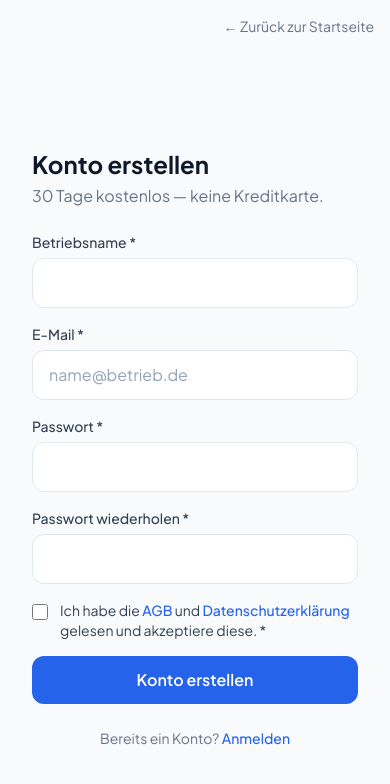
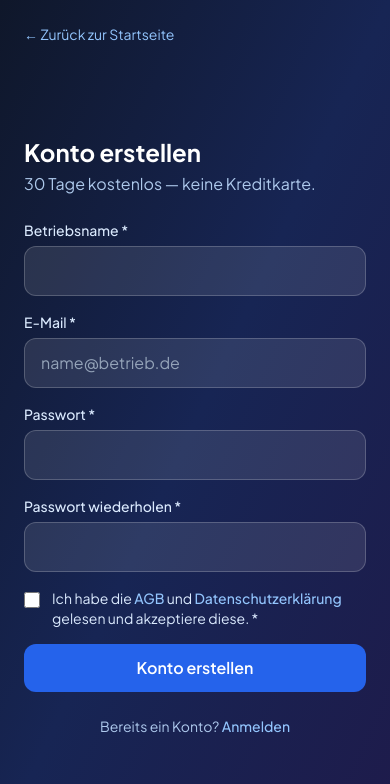
Before and after one commit to sakasolutions/dokuhero, a Next.js app: page /register in a window 390 px wide. Shown: the top 784 px of the page. Built offline with nearby package versions, Linux system fonts and the light colour scheme.

Commit message:
feat: login/register split-layout wiederhergestellt

```diff
--- a/app/(auth)/login/LoginForm.tsx
+++ b/app/(auth)/login/LoginForm.tsx
@@ -6,10 +6,18 @@ import { useRouter, useSearchParams } from "next/navigation";
 import { signIn } from "next-auth/react";
 
 const inputClass =
-  "w-full rounded-xl border border-slate-200 px-4 py-3 text-slate-900 placeholder:text-slate-400 focus:outline-none focus:ring-2 focus:ring-blue-500";
+  "w-full rounded-xl border px-4 py-3 focus:outline-none focus:ring-2 " +
+  "border-white/20 bg-white/10 text-white placeholder:text-slate-400 focus:ring-blue-400 " +
+  "lg:border-slate-200 lg:bg-white lg:text-slate-900 lg:placeholder:text-slate-400 lg:focus:ring-blue-500";
 
 const btnPrimary =
   "w-full rounded-xl bg-blue-600 py-3 font-semibold text-white transition-colors hover:bg-blue-700 disabled:opacity-60";
+
+const labelClass =
+  "mb-1.5 block text-sm font-medium text-blue-100 lg:text-slate-700";
+
+const labelInlineClass =
+  "text-sm font-medium text-blue-100 lg:text-slate-700";
 
 function LoginFormInner() {
   const router = useRouter();
@@ -54,34 +62,34 @@ function LoginFormInner() {
     }
   }
 
+  const bannerClass =
+    "mb-4 rounded-xl border px-4 py-3 text-sm " +
+    "border-emerald-400/35 bg-emerald-500/10 text-emerald-100 " +
+    "lg:border-emerald-200 lg:bg-emerald-50 lg:text-emerald-800";
+
   return (
     <div className="w-full min-w-0">
       {registered === "1" && (
-        <div
-          className="mb-4 rounded-xl border border-emerald-200 bg-emerald-50 px-4 py-3 text-sm text-emerald-800"
-          role="status"
-        >
+        <div className={bannerClass} role="status">
           Registrierung erfolgreich. Du kannst dich jetzt anmelden.
         </div>
       )}
       {reset === "1" && (
-        <div
-          className="mb-4 rounded-xl border border-emerald-200 bg-emerald-50 px-4 py-3 text-sm text-emerald-800"
-          role="status"
-        >
+        <div className={bannerClass} role="status">
           Passwort wurde geändert. Du kannst dich jetzt anmelden.
         </div>
       )}
 
-      <h1 className="text-2xl font-bold text-slate-900">Willkommen zurück</h1>
-      <p className="mt-1 text-slate-500">Meld dich in deinem Konto an.</p>
+      <h1 className="text-2xl font-bold text-white lg:text-slate-900">
+        Willkommen zurück
+      </h1>
+      <p className="mt-1 text-blue-200/90 lg:text-slate-500">
+        Meld dich in deinem Konto an.
+      </p>
 
       <form onSubmit={handleSubmit} className="mt-6 space-y-4">
         <div>
-          <label
-            htmlFor="login-email"
-            className="mb-1.5 block text-sm font-medium text-slate-700"
-          >
+          <label htmlFor="login-email" className={labelClass}>
             E-Mail
           </label>
           <input
@@ -98,15 +106,12 @@ function LoginFormInner() {
         </div>
         <div>
           <div className="mb-1.5 flex flex-wrap items-center justify-between gap-x-2 gap-y-1">
-            <label
-              htmlFor="login-password"
-              className="text-sm font-medium text-slate-700"
-            >
+            <label htmlFor="login-password" className={labelInlineClass}>
               Passwort
             </label>
             <Link
               href="/passwort-vergessen"
-              className="text-sm text-blue-600 hover:text-blue-700 hover:underline"
+              className="text-sm text-blue-300 hover:text-white hover:underline lg:text-blue-600 lg:hover:text-blue-700"
             >
               Passwort vergessen?
             </Link>
@@ -123,7 +128,10 @@ function LoginFormInner() {
           />
         </div>
         {error && (
-          <p className="text-sm text-red-600" role="alert">
+          <p
+            className="text-sm text-red-300 lg:text-red-600"
+            role="alert"
+          >
             {error}
           </p>
         )}
@@ -132,11 +140,11 @@ function LoginFormInner() {
         </button>
       </form>
 
-      <p className="mt-6 text-center text-sm text-slate-500">
+      <p className="mt-6 text-center text-sm text-blue-200/90 lg:text-slate-500">
         Noch kein Konto?{" "}
         <Link
           href="/register"
-          className="font-medium text-blue-600 hover:text-blue-700 hover:underline"
+          className="font-medium text-blue-300 hover:text-white hover:underline lg:text-blue-600 lg:hover:text-blue-700"
         >
           Registrieren
         </Link>
@@ -150,10 +158,10 @@ export function LoginForm() {
     <Suspense
       fallback={
         <div className="w-full space-y-4 animate-pulse">
-          <div className="h-8 w-48 rounded bg-slate-200" />
-          <div className="h-4 w-full rounded bg-slate-200" />
-          <div className="h-12 w-full rounded-xl bg-slate-200" />
-          <div className="h-12 w-full rounded-xl bg-slate-200" />
+          <div className="h-8 w-48 rounded bg-white/20 lg:bg-slate-200" />
+          <div className="h-4 w-full rounded bg-white/15 lg:bg-slate-200" />
+          <div className="h-12 w-full rounded-xl bg-white/15 lg:bg-slate-200" />
+          <div className="h-12 w-full rounded-xl bg-white/15 lg:bg-slate-200" />
         </div>
       }
     >
--- a/app/(auth)/register/RegisterForm.tsx
+++ b/app/(auth)/register/RegisterForm.tsx
@@ -8,10 +8,18 @@ import { zodResolver } from "@hookform/resolvers/zod";
 import { z } from "zod";
 
 const inputClass =
-  "w-full rounded-xl border border-slate-200 px-4 py-3 text-slate-900 placeholder:text-slate-400 focus:outline-none focus:ring-2 focus:ring-blue-500";
+  "w-full rounded-xl border px-4 py-3 focus:outline-none focus:ring-2 " +
+  "border-white/20 bg-white/10 text-white placeholder:text-slate-400 focus:ring-blue-400 " +
+  "lg:border-slate-200 lg:bg-white lg:text-slate-900 lg:placeholder:text-slate-400 lg:focus:ring-blue-500";
 
 const btnPrimary =
   "w-full rounded-xl bg-blue-600 py-3 font-semibold text-white transition-colors hover:bg-blue-700 disabled:opacity-60";
+
+const labelClass =
+  "mb-1.5 block text-sm font-medium text-blue-100 lg:text-slate-700";
+
+const linkOnDark =
+  "font-medium text-blue-300 hover:text-white hover:underline lg:text-blue-600 lg:hover:text-blue-700";
 
 const registerSchema = z
   .object({
@@ -30,6 +38,8 @@ const registerSchema = z
       "Bitte bestätigen, dass du die AGB und die Datenschutzerklärung gelesen hast und akzeptierst.",
     path: ["acceptAgb"],
   });
+
+const fieldErrorClass = "mt-1 text-sm text-red-300 lg:text-red-600";
 
 export function RegisterForm() {
   const router = useRouter();
@@ -85,10 +95,17 @@ export function RegisterForm() {
     router.push("/login?registered=1");
   }
 
+  const formErrorBox =
+    "rounded-xl border px-4 py-3 text-sm " +
+    "border-red-400/40 bg-red-500/10 text-red-100 " +
+    "lg:border-red-200 lg:bg-red-50 lg:text-red-700";
+
   return (
     <div className="w-full min-w-0">
-      <h1 className="text-2xl font-bold text-slate-900">Konto erstellen</h1>
-      <p className="mt-1 text-slate-500">
+      <h1 className="text-2xl font-bold text-white lg:text-slate-900">
+        Konto erstellen
+      </h1>
+      <p className="mt-1 text-blue-200/90 lg:text-slate-500">
         30 Tage kostenlos — keine Kreditkarte.
       </p>
 
@@ -98,19 +115,13 @@ export function RegisterForm() {
         noValidate
       >
         {formError ? (
-          <p
-            className="rounded-xl border border-red-200 bg-red-50 px-4 py-3 text-sm text-red-700"
-            role="alert"
-          >
+          <p className={formErrorBox} role="alert">
             {formError}
           </p>
         ) : null}
 
         <div>
-          <label
-            htmlFor="reg-name"
-            className="mb-1.5 block text-sm font-medium text-slate-700"
-          >
+          <label htmlFor="reg-name" className={labelClass}>
             Betriebsname *
           </label>
           <input
@@ -121,15 +132,12 @@ export function RegisterForm() {
             {...register("name")}
           />
           {errors.name?.message ? (
-            <p className="mt-1 text-sm text-red-600">{errors.name.message}</p>
+            <p className={fieldErrorClass}>{errors.name.message}</p>
           ) : null}
         </div>
 
         <div>
-          <label
-            htmlFor="reg-email"
-            className="mb-1.5 block text-sm font-medium text-slate-700"
-          >
+          <label htmlFor="reg-email" className={labelClass}>
             E-Mail *
           </label>
           <input
@@ -141,15 +149,12 @@ export function RegisterForm() {
             {...register("email")}
           />
           {errors.email?.message ? (
-            <p className="mt-1 text-sm text-red-600">{errors.email.message}</p>
+            <p className={fieldErrorClass}>{errors.email.message}</p>
           ) : null}
         </div>
 
         <div>
-          <label
-            htmlFor="reg-password"
-            className="mb-1.5 block text-sm font-medium text-slate-700"
-          >
+          <label htmlFor="reg-password" className={labelClass}>
             Passwort *
           </label>
           <input
@@ -160,17 +165,12 @@ export function RegisterForm() {
             {...register("password")}
           />
           {errors.password?.message ? (
-            <p className="mt-1 text-sm text-red-600">
-              {errors.password.message}
-            </p>
+            <p className={fieldErrorClass}>{errors.password.message}</p>
           ) : null}
         </div>
 
         <div>
-          <label
-            htmlFor="reg-password-confirm"
-            className="mb-1.5 block text-sm font-medium text-slate-700"
-          >
+          <label htmlFor="reg-password-confirm" className={labelClass}>
             Passwort wiederholen *
           </label>
           <input
@@ -181,9 +181,7 @@ export function RegisterForm() {
             {...register("passwordConfirm")}
           />
           {errors.passwordConfirm?.message ? (
-            <p className="mt-1 text-sm text-red-600">
-              {errors.passwordConfirm.message}
-            </p>
+            <p className={fieldErrorClass}>{errors.passwordConfirm.message}</p>
           ) : null}
         </div>
 
@@ -192,10 +190,10 @@ export function RegisterForm() {
             name="acceptAgb"
             control={control}
             render={({ field }) => (
-              <label className="flex cursor-pointer items-start gap-3 text-sm text-slate-700">
+              <label className="flex cursor-pointer items-start gap-3 text-sm text-blue-100 lg:text-slate-700">
                 <input
                   type="checkbox"
-                  className="mt-1 h-4 w-4 shrink-0 rounded border-slate-300 text-blue-600 focus:ring-blue-500"
+                  className="mt-1 h-4 w-4 shrink-0 rounded border-white/40 bg-white/5 text-blue-500 focus:ring-blue-400 lg:border-slate-300 lg:bg-white lg:focus:ring-blue-500"
                   checked={field.value}
                   onChange={(e) => field.onChange(e.target.checked)}
                   onBlur={field.onBlur}
@@ -205,7 +203,7 @@ export function RegisterForm() {
                   Ich habe die{" "}
                   <Link
                     href="/agb"
-                    className="font-medium text-blue-600 hover:text-blue-700 hover:underline"
+                    className={linkOnDark}
                     target="_blank"
                     rel="noreferrer"
                   >
@@ -214,7 +212,7 @@ export function RegisterForm() {
                   und{" "}
                   <Link
                     href="/datenschutz"
-                    className="font-medium text-blue-600 hover:text-blue-700 hover:underline"
+                    className={linkOnDark}
                     target="_blank"
                     rel="noreferrer"
                   >
@@ -226,9 +224,7 @@ export function RegisterForm() {
             )}
           />
           {errors.acceptAgb?.message ? (
-            <p className="mt-1 text-sm text-red-600">
-              {errors.acceptAgb.message}
-            </p>
+            <p className={fieldErrorClass}>{errors.acceptAgb.message}</p>
           ) : null}
         </div>
 
@@ -237,12 +233,9 @@ export function RegisterForm() {
         </button>
       </form>
 
-      <p className="mt-6 text-center text-sm text-slate-500">
+      <p className="mt-6 text-center text-sm text-blue-200/90 lg:text-slate-500">
         Bereits ein Konto?{" "}
-        <Link
-          href="/login"
-          className="font-medium text-blue-600 hover:text-blue-700 hover:underline"
-        >
+        <Link href="/login" className={linkOnDark}>
           Anmelden
         </Link>
       </p>
--- a/components/auth/AuthSplitLayout.tsx
+++ b/components/auth/AuthSplitLayout.tsx
@@ -64,18 +64,18 @@ export function AuthSplitLayout({ children }: { children: React.ReactNode }) {
         </div>
       </aside>
 
-      {/* Formular */}
-      <div className="flex h-screen min-h-0 w-full flex-col overflow-y-auto overflow-x-hidden bg-slate-50">
-        <div className="flex shrink-0 justify-end p-4 lg:hidden">
+      {/* Formular: Mobile gleicher Gradient wie Brand-Desktop; Desktop hell */}
+      <div className="flex h-screen min-h-0 w-full flex-col overflow-y-auto overflow-x-hidden bg-gradient-to-br from-slate-900 via-blue-950 to-indigo-950 lg:bg-slate-50">
+        <div className="flex shrink-0 justify-start px-6 pb-2 pt-6 lg:hidden">
           <Link
             href="/"
-            className="flex items-center gap-1 text-sm text-slate-500 transition-colors hover:text-slate-700"
+            className="flex items-center gap-1 text-sm text-blue-300 transition-colors hover:text-white"
           >
             ← Zurück zur Startseite
           </Link>
         </div>
 
-        <div className="flex flex-1 items-center justify-center p-8 lg:p-16">
+        <div className="flex flex-1 items-center justify-center px-6 pb-10 pt-4 lg:p-16 lg:pt-16">
           <div className="w-full min-w-0 max-w-sm">{children}</div>
         </div>
       </div>
```
Also changed, not shown: 1 other file (tests, documents, lock files or other folders).
